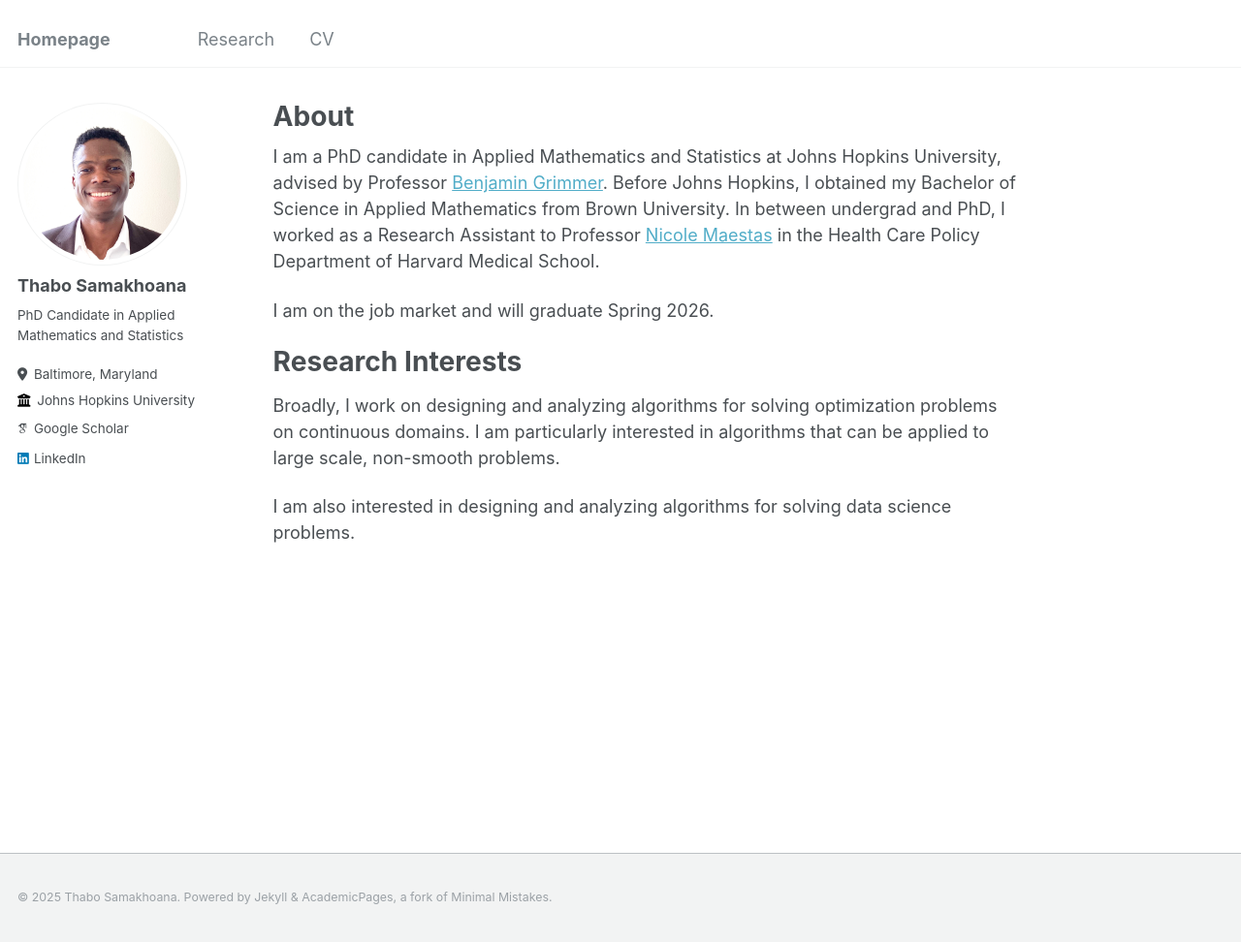
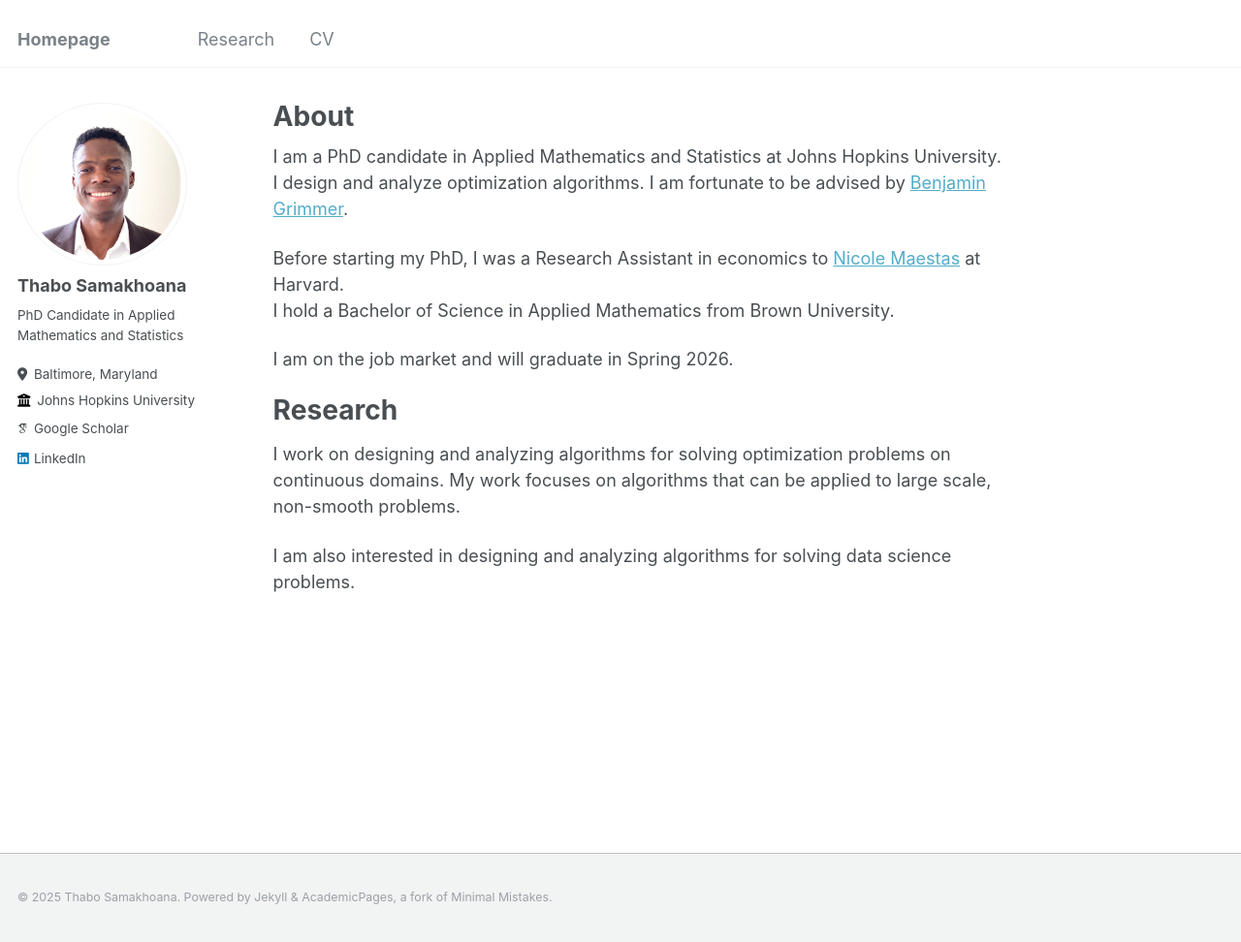
Before and after one commit to thabosamakhoana/thabosamakhoana.github.io, a Jekyll site: the page built from _pages/about.md, in a window 1280 px wide and 972 px high. Shown: the whole window at 97% size. Built offline with Jekyll 4.4.1, drawn with Linux system fonts in a browser that asks for light colours; some web fonts are replaced.

```diff
--- a/_pages/about.md
+++ b/_pages/about.md
@@ -7,12 +7,16 @@ redirect_from:
   - /about.html
 ---
 
-I am a PhD candidate in Applied Mathematics and Statistics at Johns Hopkins University, advised by Professor [Benjamin Grimmer](https://www.ams.jhu.edu/~grimmer/). Before Johns Hopkins, I obtained my Bachelor of Science in Applied Mathematics from Brown University. In between undergrad and PhD, I worked as a Research Assistant to Professor [Nicole Maestas](https://hcp.hms.harvard.edu/people/nicole-maestas) in the Health Care Policy Department of Harvard Medical School.
+I am a PhD candidate in Applied Mathematics and Statistics at Johns Hopkins University.
+I design and analyze optimization algorithms. I am fortunate to be advised by [Benjamin Grimmer](https://www.ams.jhu.edu/~grimmer/).
 
-I am on the job market and will graduate Spring 2026.
+ Before starting my PhD, I was a Research Assistant in economics to [Nicole Maestas](https://hcp.hms.harvard.edu/people/nicole-maestas) at Harvard.
+ I hold a Bachelor of Science in Applied Mathematics from Brown University.
 
-Research Interests
+I am on the job market and will graduate in Spring 2026.
+
+Research
 ======
-Broadly, I work on designing and analyzing algorithms for solving optimization problems on continuous domains. I am particularly interested in algorithms that can be applied to large scale, non-smooth problems.
+I work on designing and analyzing algorithms for solving optimization problems on continuous domains. My work focuses on algorithms that can be applied to large scale, non-smooth problems.
 
 I am also interested in designing and analyzing algorithms for solving data science problems.
```
Also changed, not shown: _publications/2020-02-20-graph-bayesian-learning.md (+1 -1 lines), _publications/2024-04-29-scalable-multiradial-methods.md (+0 -1 lines), _publications/2025-08-21-the-optimal-smoothings-of-sublinear-functions-and-convex-cones.md (+0 -1 lines).
